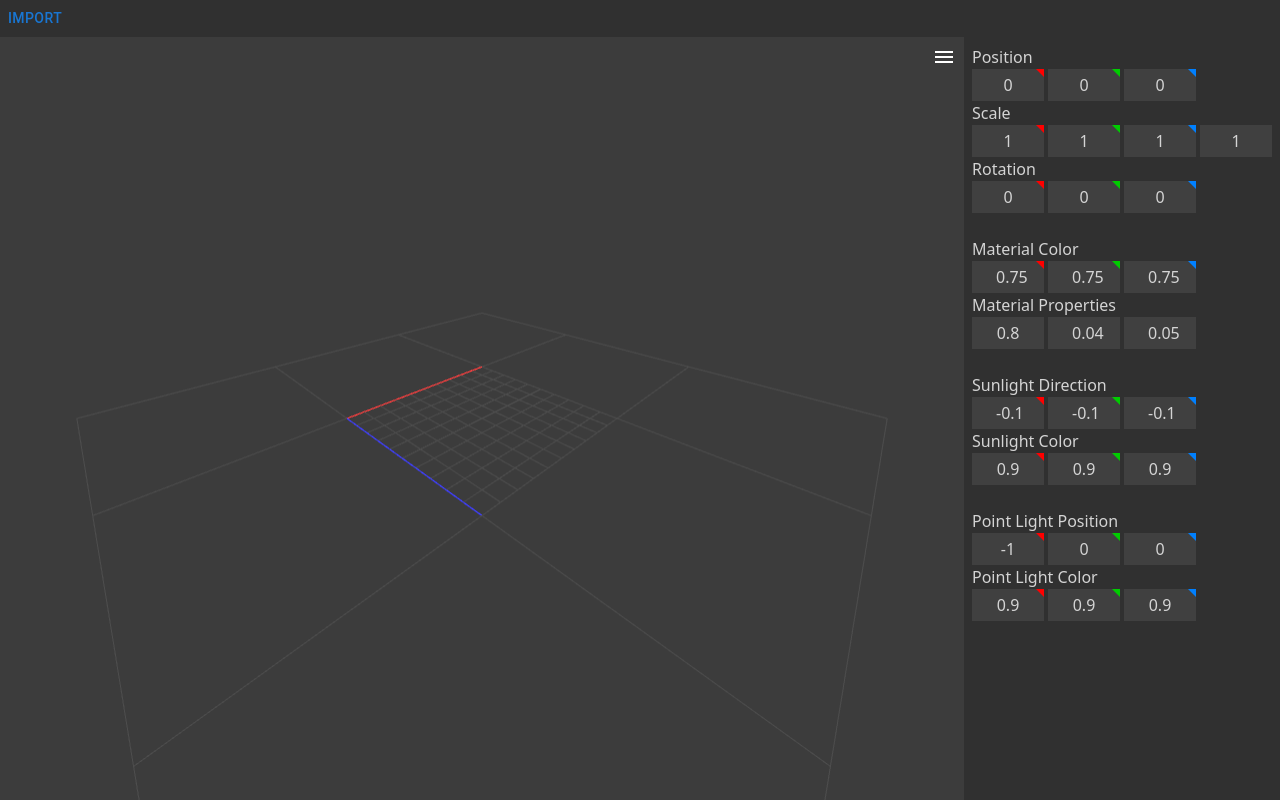
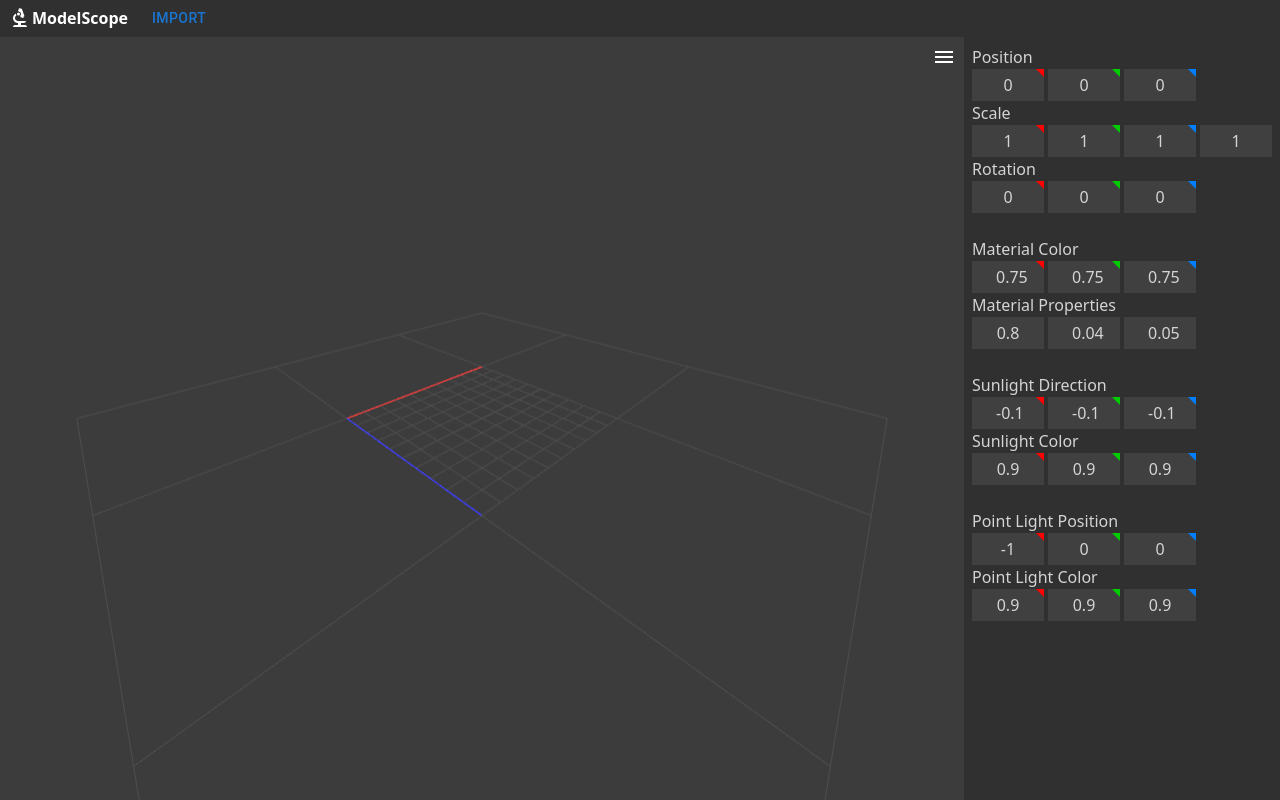
Before and after one commit to KevinPNguy01/ModelScope3D, a React (Vite) app: page /web in a window 1280 px wide. Built offline with nearby package versions, Linux system fonts and the light colour scheme; no server answers.

Commit message:
Link to home page from web app

```diff
--- a/src/app/pages/HomePage.tsx
+++ b/src/app/pages/HomePage.tsx
@@ -7,9 +7,11 @@ export function HomePage() {
 
     return (
         <div className="bg w-full h-screen flex flex-col">
-            <header className="border-b border-quaternary flex p-3 items-center gap-0.5">
-                <BiotechIcon sx={{height: 32, width: 32}} style={{color: "white"}}/>
-                <h2 className="text-white text-xl font-semibold">ModelScope</h2>
+            <header className="border-b border-quaternary">
+                <div className="cursor-pointer flex p-3 items-center  gap-0.5" onClick={() => navigate("/")}>
+                    <BiotechIcon sx={{height: 32, width: 32}} style={{color: "white"}}/>
+                    <h2 className="text-white text-xl font-semibold">ModelScope</h2>
+                </div>
             </header>
             <main className="flex flex-col items-center justify-center flex-grow">
                 <div className="w-fit flex items-center">
--- a/src/app/pages/WebApp.tsx
+++ b/src/app/pages/WebApp.tsx
@@ -1,10 +1,14 @@
+import BiotechIcon from '@mui/icons-material/Biotech';
 import { useState } from "react";
+import { useNavigate } from 'react-router-dom';
 import { ImportButton } from "../../features/import_menu/components/ImportButton";
 import { Canvas } from "../../features/renderer/components/Canvas";
 import { ControlPanel } from "../../features/transform/components/ControlPanel";
 import { FileContext } from "../contexts/FileContext";
 
 export function WebApp() {
+    const navigate = useNavigate();
+
     const [objFile, setObjFile] = useState<File | null>(null);
     const [mtlFile, setMtlFile] = useState<File | null>(null);
     const [stlFile, setStlFile] = useState<File | null>(null);
@@ -12,7 +16,11 @@ export function WebApp() {
     return (
         <FileContext.Provider value={{objFile, setObjFile, mtlFile, setMtlFile, stlFile, setStlFile}}>
             <div className="w-full h-screen flex flex-col overflow-hidden">
-                <header className="flex bg-secondary">
+                <header className="flex bg-secondary items-center gap-2">
+                    <div className="flex items-center cursor-pointer px-2" onClick={() => navigate("/")}>
+                        <BiotechIcon sx={{height: 24, width: 24}} style={{color: "white"}}/>
+                        <h2 className="text-white text-md font-semibold">ModelScope</h2>
+                    </div>
                     <ImportButton/>
                 </header>
                 <main className="flex flex-grow overflow-hidden">
```
